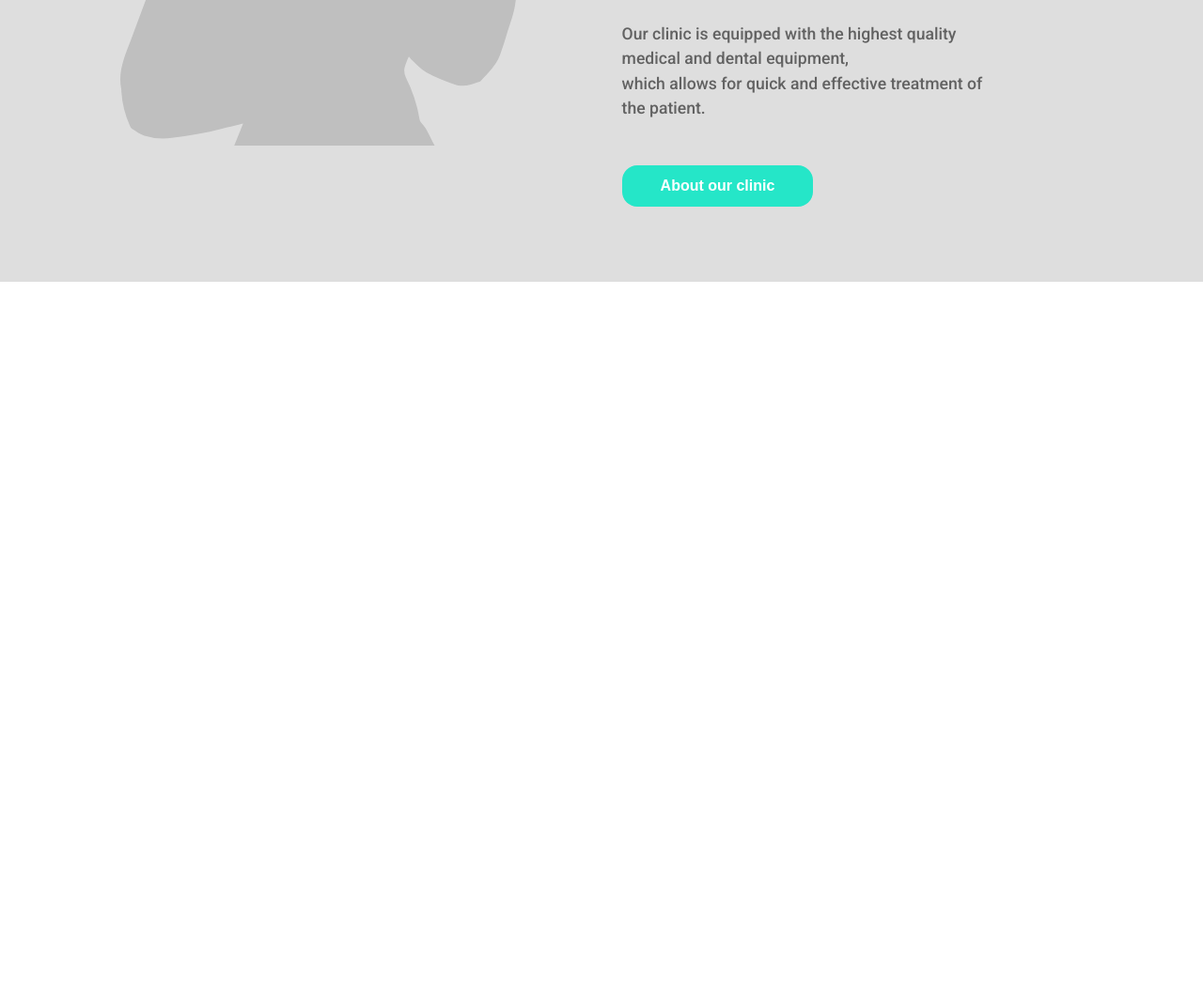
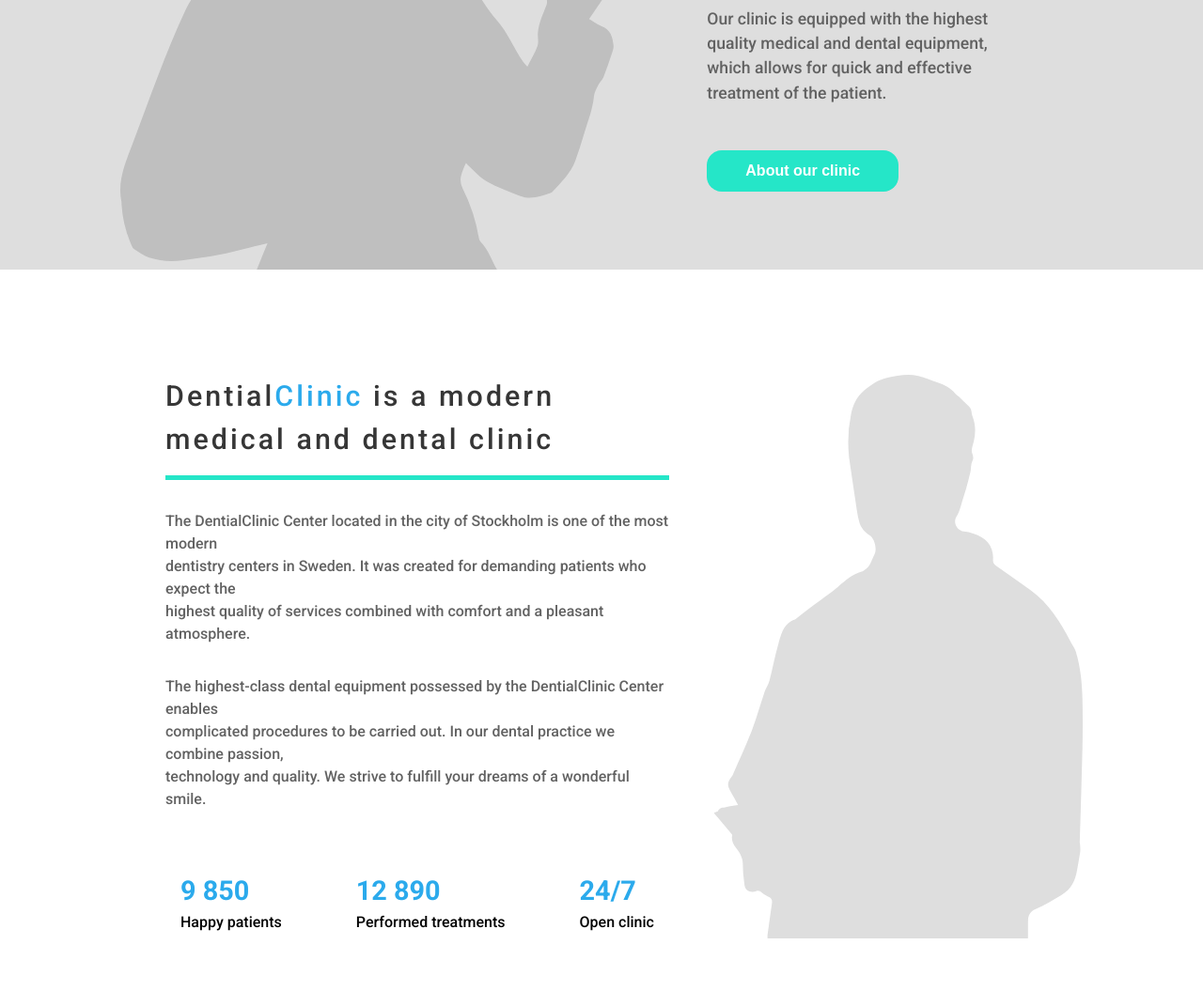
Before and after one commit to CasperBjarnetoft/html-css-inlupp1, a plain HTML site: page index.html in a window 1280 px wide. Shown: the part 506-1561 px from the top of the page at 94% size. Before the commit the page ends 806 px from the top, so only its background shows below. Drawn offline with Linux system fonts and the light colour scheme.

Commit message:
lagt till kod i html och css

```diff
--- a/css/styles.css
+++ b/css/styles.css
@@ -38,6 +38,12 @@ html, body {
 
 .btn-primary:hover {
     background-color: var(--primary-color);
+}
+
+.line {
+    background-color: var(--secondary-color);
+    width: 100%;
+    height: 5px;
 }
 
 /* Topnav css start */
@@ -128,7 +134,7 @@ html, body {
 #showcase .container img {
     height: 500px;
     display: none;
-    margin-top: 1rem;
+    margin-top: 3rem;
 }
 
 .content {
@@ -143,7 +149,6 @@ html, body {
 
 .text h1 {
     font-size: 1.7rem;
-    text-transform: uppercase;
     letter-spacing: 0.1em;
     font-weight: 300;
     margin-bottom: 1rem;
@@ -153,10 +158,73 @@ html, body {
     font-size: 1.1rem;
     font-weight: 500;
 }
-/* showcase end */
+/* showcase css end */
+
+/* about start */
+#about {
+    margin-top: 4rem;
+    min-height: 50vh;
+}
+
+#about .container {
+    display: flex;
+    justify-content: space-between;
+}
+
+#about .container img {
+    height: 500px;
+    display: none;
+    margin-top: 3rem;
+}
+
+.information {
+    align-self: center;
+    padding: 3rem;
+}
+
+.info {
+    margin-bottom: 3rem;
+    color: var(--text-color);
+}
+
+
+.info h2 {
+    font-size: 1.4rem;
+    letter-spacing: 0.1em;
+    font-weight: 300;
+    margin-bottom: 1rem;
+}
+
+.info p {
+    font-size: 1rem;
+    font-weight: 500;
+    margin-top: 2rem;
+}
+
+.information .flex {
+    justify-content: space-between;
+}
+
+.numbers {
+    padding: 1rem;
+}
+
+.numbers h3 {
+    color: var(--primary-color);
+    font-size: 1rem;
+}
+/* about css end */
+
+/* services css start */
+#services {
+    background: #dedede;
+    min-height: 50vh;
+}
 
 
 
+
+/* media 768px start */
 @media (min-width: 768px) {
 
     .container {
@@ -183,22 +251,53 @@ html, body {
         width: auto;
     }
 }
+/* media 768px end */
 
-
-
+/* media 992px start */
 @media (min-width: 992px){
     #showcase .container img {
         display: inline-block;
+        height: 600px;
     }
 
     .content {
         width: 65%;
+        height: auto;
+        text-align: left;
+    }
+
+    #about .container img {
+        height: 600px;
+    }
+
+    .information {
+        width: 100%;
+    }
+
+    .numbers h3 {
+        font-size: 1.8rem;
+    }
+}
+/* media 992px end */
+
+/* media 1200px start */
+@media (min-width: 1200px){
+    .text h1 {
+        font-size: 2.8rem;
+    }
+
+    .info h2 {
+        font-size: 1.9rem;
+    }
+
+    #about .container img {
+        display: inline-block;
+    }
+
+    .information {
+        width: 65%;
+        height: auto;
         text-align: left;
     }
 }
-
-@media (min-width: 1200px){
-    .text h1 {
-        font-size: 3rem;
-    }
-}
+/* media 1200px end*/
--- a/index.html
+++ b/index.html
@@ -50,10 +50,10 @@
     <!-- showcase start -->
     <section id="showcase">
         <div class="container">
-            <img src="img/placehold.svg" alt="">
+            <img src="img/placehold.svg" alt="person">
             <div class="content">
                 <div class="text">
-                <h1 class="title-color">Modern technologies <br> ensure safety</h1>
+                    <h1 class="title-color">Modern technologies<br>ensure safety</h1>
                     <p>Our clinic is equipped with the highest quality medical and dental equipment, <br> which allows for quick and effective treatment of the patient.</p>
                 </div>
                 <button class="btn btn-primary">About our clinic</button>
@@ -62,6 +62,40 @@
     </section>
     <!-- showcase end -->
 
+    <!-- about start -->
+    <section id="about">
+        <div class="container">
+            <div class="information">
+                <div class="info">
+                    <h2 class="title-color">Dential<span class="primary-color">Clinic </span> is a modern<br>medical and dental clinic</h2>
+                    <div class="line"></div>
+                    <p>The DentialClinic Center located in the city of Stockholm is one of the most modern <br> dentistry centers in Sweden. It was created for demanding patients who expect the <br> highest quality of services combined with comfort and a pleasant atmosphere.</p>
+                    <p>The highest-class dental equipment possessed by the DentialClinic Center enables <br> complicated procedures to be carried out. In our dental practice we combine passion, <br> technology and quality. We strive to fulfill your dreams of a wonderful smile.</p>
+                </div>
+                <div class="flex">
+                    <div class="numbers m-0">
+                        <h3>9 850</h3>
+                        <p>Happy patients</p>
+                    </div>
+                    <div class="numbers">
+                        <h3>12 890</h3>
+                        <p>Performed treatments</p>
+                    </div>
+                    <div class="numbers">
+                        <h3>24/7</h3>
+                        <p>Open clinic</p>
+                    </div>
+                </div>
+            </div>
+                <img src="img/placehold-2.svg" alt="person">
+        </div>
+    </section>
+    <!-- about end -->
+
+    <section id="services">
+
+    </section>
+
 
 
 </body>
```
Also changed, not shown: img/placehold-2.svg (added).
